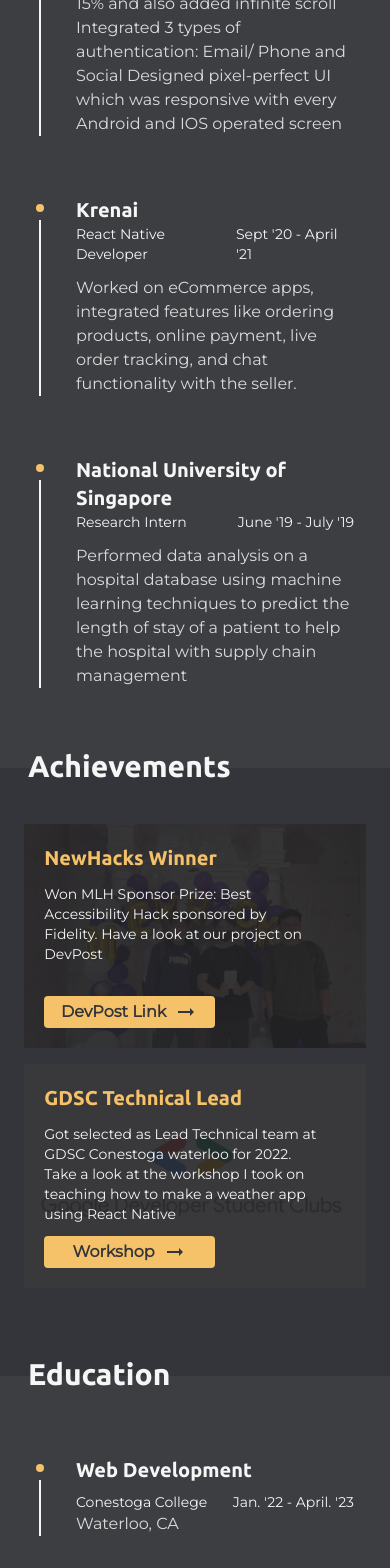
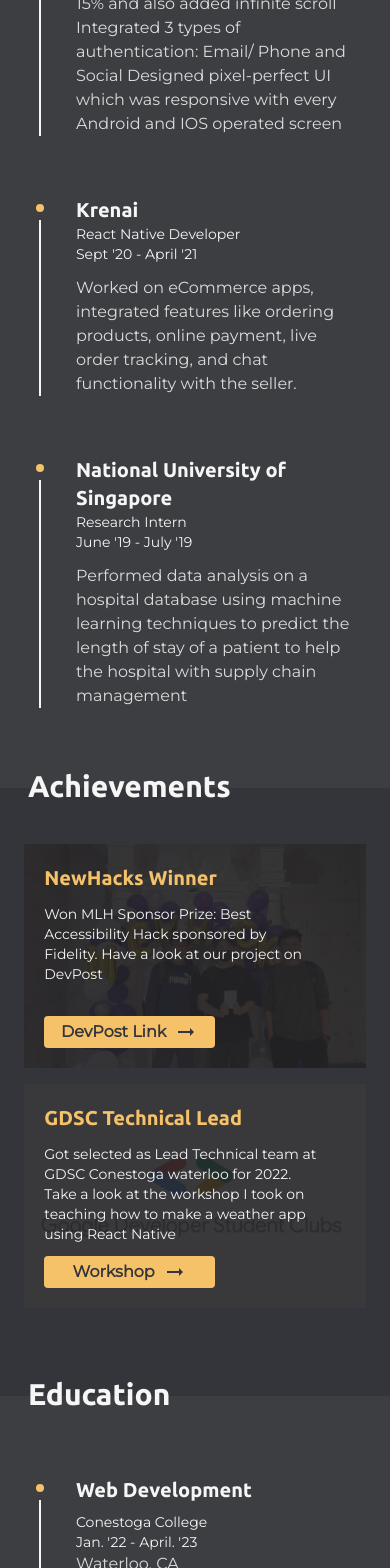
Before and after one commit to deeppomal/deeppomal-portfolio, a Next.js app: page / in a window 390 px wide. Shown: the part 2564-4132 px from the top of the page. Built offline with nearby package versions, Linux system fonts and the light colour scheme.

Commit message:
design bug fix

```diff
--- a/components/EducationCard.js
+++ b/components/EducationCard.js
@@ -10,7 +10,7 @@ export const EducationCard = ({data}) => {
         </div>
         <div className='mx-4 lg:mt-2 mt-5 w-full'>
             <p className='text-[#f6f6f6] font-bold lg:text-3xl text-xl font-Ubuntu'>{data.course}</p>
-            <div className='flex justify-between items-center w-full mt-2'>
+            <div className='flex justify-between flex-col md:flex-row  md:items-center w-full mt-2'>
                 <p className='text-[#f6f6f6]  lg:text-lg text-sm font-Montserrat'>{data.institution}</p>
                 <p className='text-[#f6f6f6]  lg:text-lg text-sm font-Montserrat'>{data.year}</p>
             </div>
--- a/components/ExperienceCard.js
+++ b/components/ExperienceCard.js
@@ -10,7 +10,7 @@ export const ExperienceCard = ({data}) => {
         </div>
         <div className='mx-4 lg:mt-2 mt-5'>
             <p className='text-[#f6f6f6] font-bold lg:text-3xl text-xl font-Ubuntu'>{data.company}</p>
-            <div className='flex justify-between items-center'>
+            <div className='flex justify-between flex-col md:flex-row md:items-center'>
                 <p className='text-[#f6f6f6]  lg:text-lg text-sm font-Montserrat'>{data.role}</p>
                 <p className='text-[#f6f6f6]  lg:text-lg text-sm font-Montserrat'>{data.year}</p>
             </div>
```
